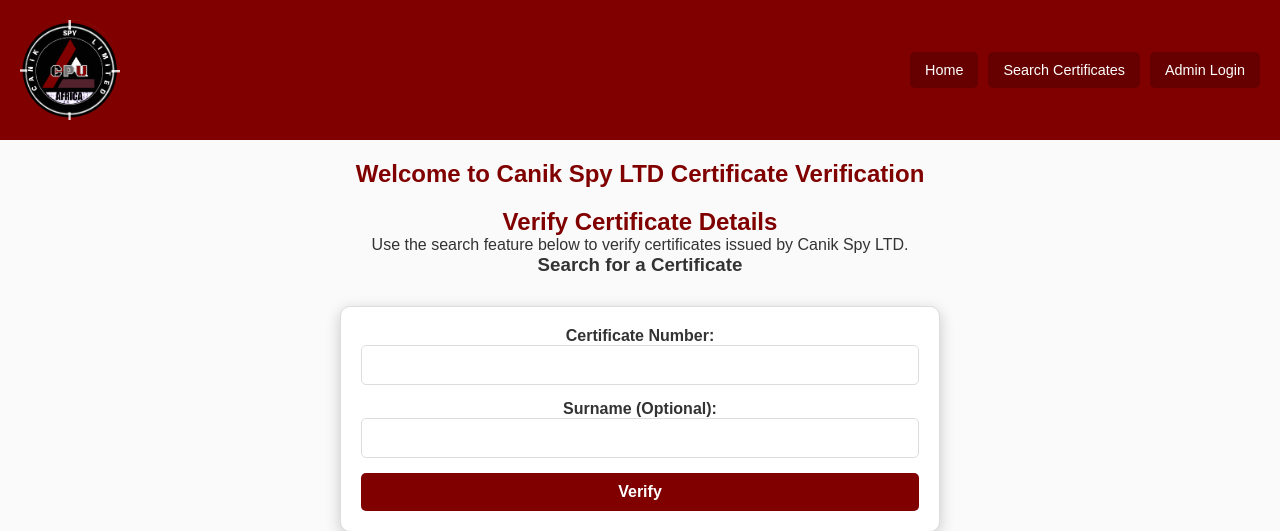
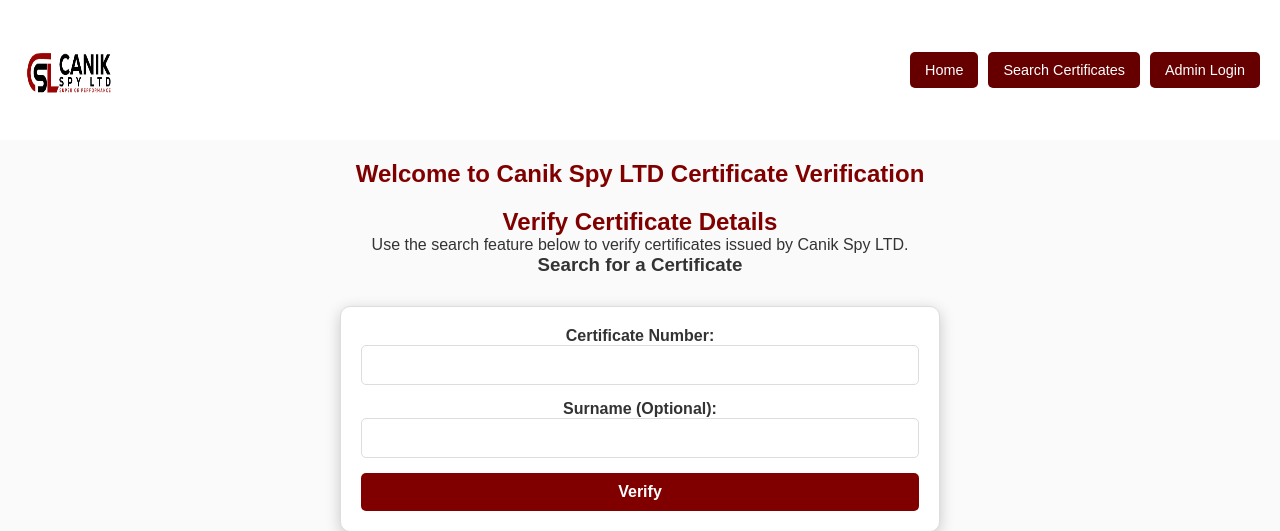
Before and after one commit to Lai540/CanikSpyLTDCertificates, a Flask app: page / in a window 1280 px wide. Shown: the top 531 px of the page. Run offline with Flask 3, Linux system fonts and the light colour scheme.

Commit message:
Changed the logo to white one

```diff
--- a/static/style.css
+++ b/static/style.css
@@ -28,7 +28,7 @@ h2 {
 }
 
 header {
-    background-color: #800000; /* Maroon header */
+    background-color: #ffffff; /* Maroon header */
     color: white;
     padding: 20px;
     display: flex;
--- a/templates/add_certificate.html
+++ b/templates/add_certificate.html
@@ -5,11 +5,11 @@
     <meta name="viewport" content="width=device-width, initial-scale=1.0">
     <title>Add Certificate</title>
     <link rel="stylesheet" href="{{ url_for('static', filename='style.css') }}">
-    <link rel="icon" href="{{ url_for('static', filename='canik_spy_logo.png') }}" type="image/x-icon">
+    <link rel="icon" href="{{ url_for('static', filename='canik_spy_logo.jpg') }}" type="image/x-icon">
 </head>
 <body>
     <header>
-        <img src="{{ url_for('static', filename='canik_spy_logo.png') }}" alt="Canik Spy LTD Logo" width="100" height="100">
+        <img src="{{ url_for('static', filename='canik_spy_logo.jpg') }}" alt="Canik Spy LTD Logo" width="100" height="100">
         <nav>
             <a href="/">Home</a>
             <a href="/admin">Admin Dashboard</a>
--- a/templates/admin.html
+++ b/templates/admin.html
@@ -5,11 +5,11 @@
     <meta name="viewport" content="width=device-width, initial-scale=1.0">
     <title>Admin Dashboard</title>
     <link rel="stylesheet" href="{{ url_for('static', filename='style.css') }}">
-    <link rel="icon" href="{{ url_for('static', filename='canik_spy_logo.png') }}" type="image/x-icon">
+    <link rel="icon" href="{{ url_for('static', filename='canik_spy_logo.jpg') }}" type="image/x-icon">
 </head>
 <body>
     <header>
-        <img src="{{ url_for('static', filename='canik_spy_logo.png') }}" alt="Canik Spy LTD Logo" width="100" height="100">
+        <img src="{{ url_for('static', filename='canik_spy_logo.jpg') }}" alt="Canik Spy LTD Logo" width="100" height="100">
         <nav>
             <a href="/">Home</a>
             <a href="/login">Logout</a>
--- a/templates/certificate_details.html
+++ b/templates/certificate_details.html
@@ -5,11 +5,11 @@
     <meta name="viewport" content="width=device-width, initial-scale=1.0">
     <title>Certificate Details</title>
     <link rel="stylesheet" href="{{ url_for('static', filename='style.css') }}">
-    <link rel="icon" href="{{ url_for('static', filename='canik_spy_logo.png') }}" type="image/x-icon">
+    <link rel="icon" href="{{ url_for('static', filename='canik_spy_logo.jpg') }}" type="image/x-icon">
 </head>
 <body>
     <header>
-        <img src="{{ url_for('static', filename='canik_spy_logo.png') }}" alt="Canik Spy LTD Logo" width="100" height="100">
+        <img src="{{ url_for('static', filename='canik_spy_logo.jpg') }}" alt="Canik Spy LTD Logo" width="100" height="100">
         <nav>
             <a href="/">Home</a>
             <a href="/login">Admin Login</a>
--- a/templates/edit_certificate.html
+++ b/templates/edit_certificate.html
@@ -5,11 +5,11 @@
     <meta name="viewport" content="width=device-width, initial-scale=1.0">
     <title>Edit Certificate</title>
     <link rel="stylesheet" href="{{ url_for('static', filename='style.css') }}">
-    <link rel="icon" href="{{ url_for('static', filename='canik_spy_logo.png') }}" type="image/x-icon">
+    <link rel="icon" href="{{ url_for('static', filename='canik_spy_logo.jpg') }}" type="image/x-icon">
 </head>
 <body>
     <header>
-        <img src="{{ url_for('static', filename='canik_spy_logo.png') }}" alt="Canik Spy LTD Logo" width="100" height="100">
+        <img src="{{ url_for('static', filename='canik_spy_logo.jpg') }}" alt="Canik Spy LTD Logo" width="100" height="100">
         <nav>
             <a href="/">Home</a>
             <a href="/admin">Admin Dashboard</a>
--- a/templates/index.html
+++ b/templates/index.html
@@ -4,12 +4,12 @@
     <meta charset="UTF-8">
     <meta name="viewport" content="width=device-width, initial-scale=1.0">
     <title>Canik Spy LTD - Certificate Verification</title>
-    <link rel="icon" href="{{ url_for('static', filename='canik_spy_logo.png') }}" type="image/x-icon">
+    <link rel="icon" href="{{ url_for('static', filename='canik_spy_logo.jpg') }}" type="image/x-icon">
     <link rel="stylesheet" href="{{ url_for('static', filename='style.css') }}">
 </head>
 <body>
     <header>
-        <img src="{{ url_for('static', filename='canik_spy_logo.png') }}" alt="Canik Spy LTD Logo" width="100" height="100">
+        <img src="{{ url_for('static', filename='canik_spy_logo.jpg') }}" alt="Canik Spy LTD Logo" width="100" height="100">
         <nav>
             <a href="/">Home</a>
             <a href="/certificate">Search Certificates</a>
--- a/templates/login.html
+++ b/templates/login.html
@@ -5,11 +5,11 @@
     <meta name="viewport" content="width=device-width, initial-scale=1.0">
     <title>Admin Login - Canik Spy LTD</title>
     <link rel="stylesheet" href="{{ url_for('static', filename='style.css') }}">
-    <link rel="icon" href="{{ url_for('static', filename='canik_spy_logo.png') }}" type="image/x-icon">
+    <link rel="icon" href="{{ url_for('static', filename='canik_spy_logo.jpg') }}" type="image/x-icon">
 </head>
 <body>
     <header>
-        <img src="{{ url_for('static', filename='canik_spy_logo.png') }}" alt="Canik Spy LTD Logo" width="100" height="100">
+        <img src="{{ url_for('static', filename='canik_spy_logo.jpg') }}" alt="Canik Spy LTD Logo" width="100" height="100">
         <nav>
             <a href="/">Home</a>
             <a href="/certificate">Search Certificates</a>
```
Also changed, not shown: static/canik_spy_logo.jpg (added), templates/canik_spy_logo.jpg (added), templates/canik_spy_logo.png (deleted).
